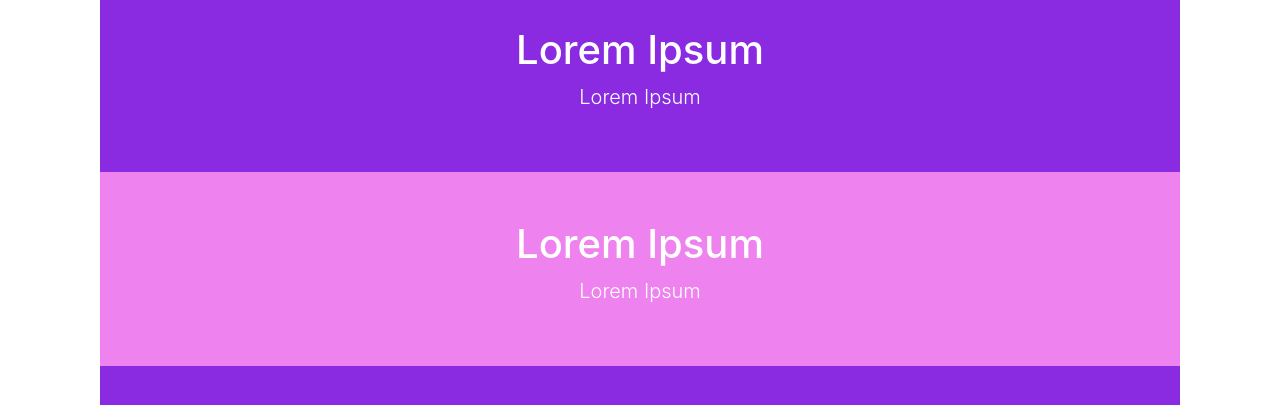
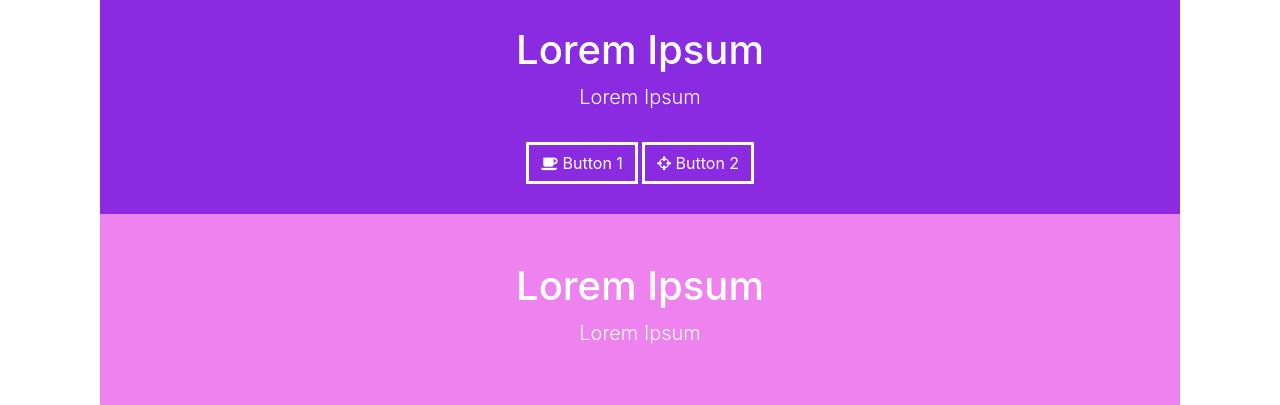
Before and after one commit to DanJRM/templateDWS, a website: page startbootstrap-bare-gh-pages/index.html in a window 1280 px wide. Shown: the part 378-783 px from the top of the page. Drawn offline with Linux system fonts and the light colour scheme.

Commit message:
Update index.html

```diff
--- a/startbootstrap-bare-gh-pages/index.html
+++ b/startbootstrap-bare-gh-pages/index.html
@@ -11,6 +11,7 @@
   <title>Bare - Start Bootstrap Template</title>
 
   <!-- Bootstrap core CSS -->
+  <link rel="stylesheet" href="https://cdnjs.cloudflare.com/ajax/libs/font-awesome/4.7.0/css/font-awesome.min.css">
   <link href="vendor/bootstrap/css/bootstrap.min.css" rel="stylesheet">
   <link href="assets/css/style.css" rel="stylesheet">
 
@@ -67,6 +68,16 @@
       <div class="col-lg-12 text-center">
         <h1 class="mt-5">Lorem Ipsum</h1>
         <p class="lead">Lorem Ipsum</p>
+      </div>
+      <div class="col-lg-12 text-center">
+        <!--Botones-->
+        <button class="btn btn-new">
+          <i class="fa fa-coffee"></i> Button 1
+        </button>
+        <a class="btn btn-new" href="">
+          <i class="fa fa-crosshairs"></i> Button 2
+        </a>
+        <!--Fin botones-->
       </div>
     </div>
   </div>
```
